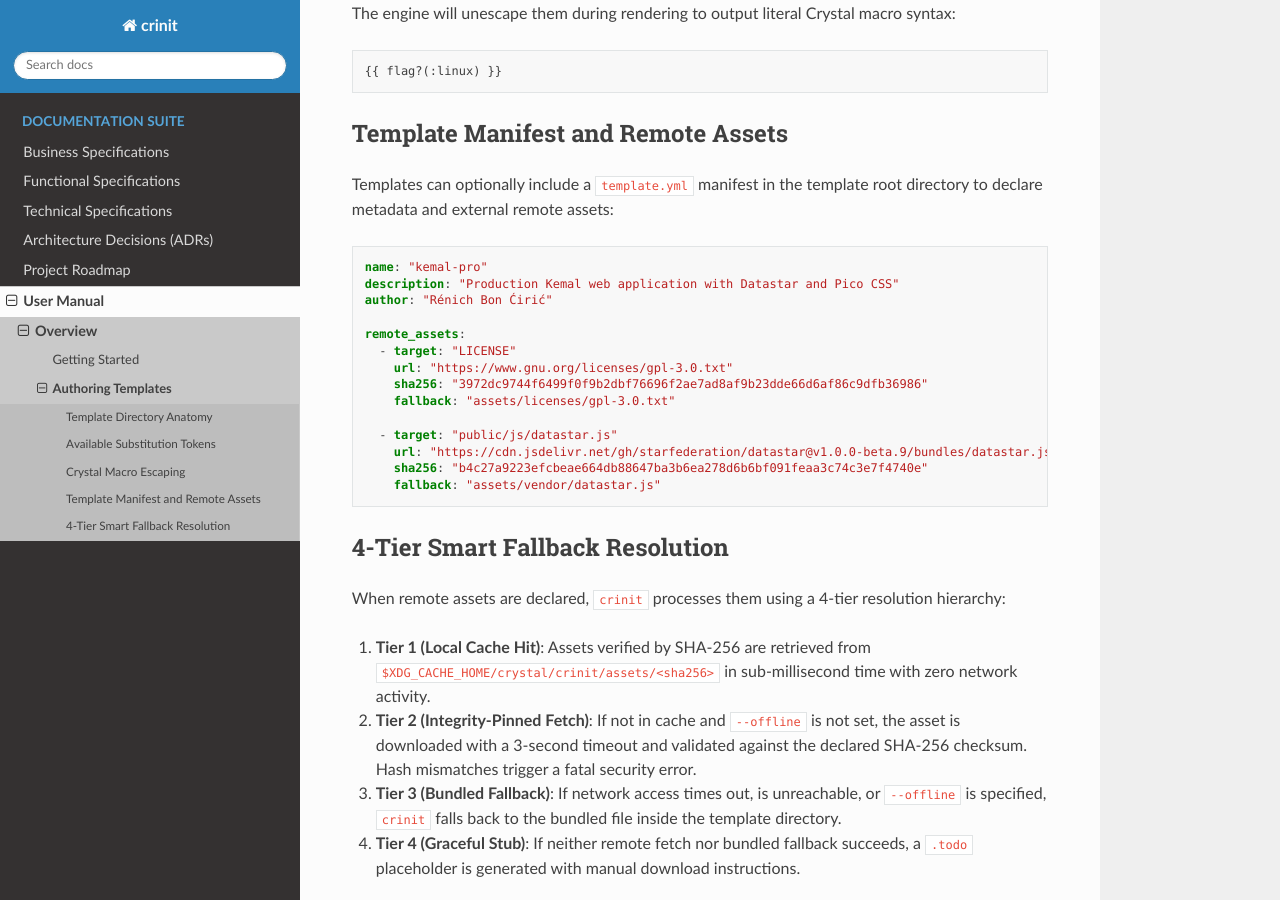
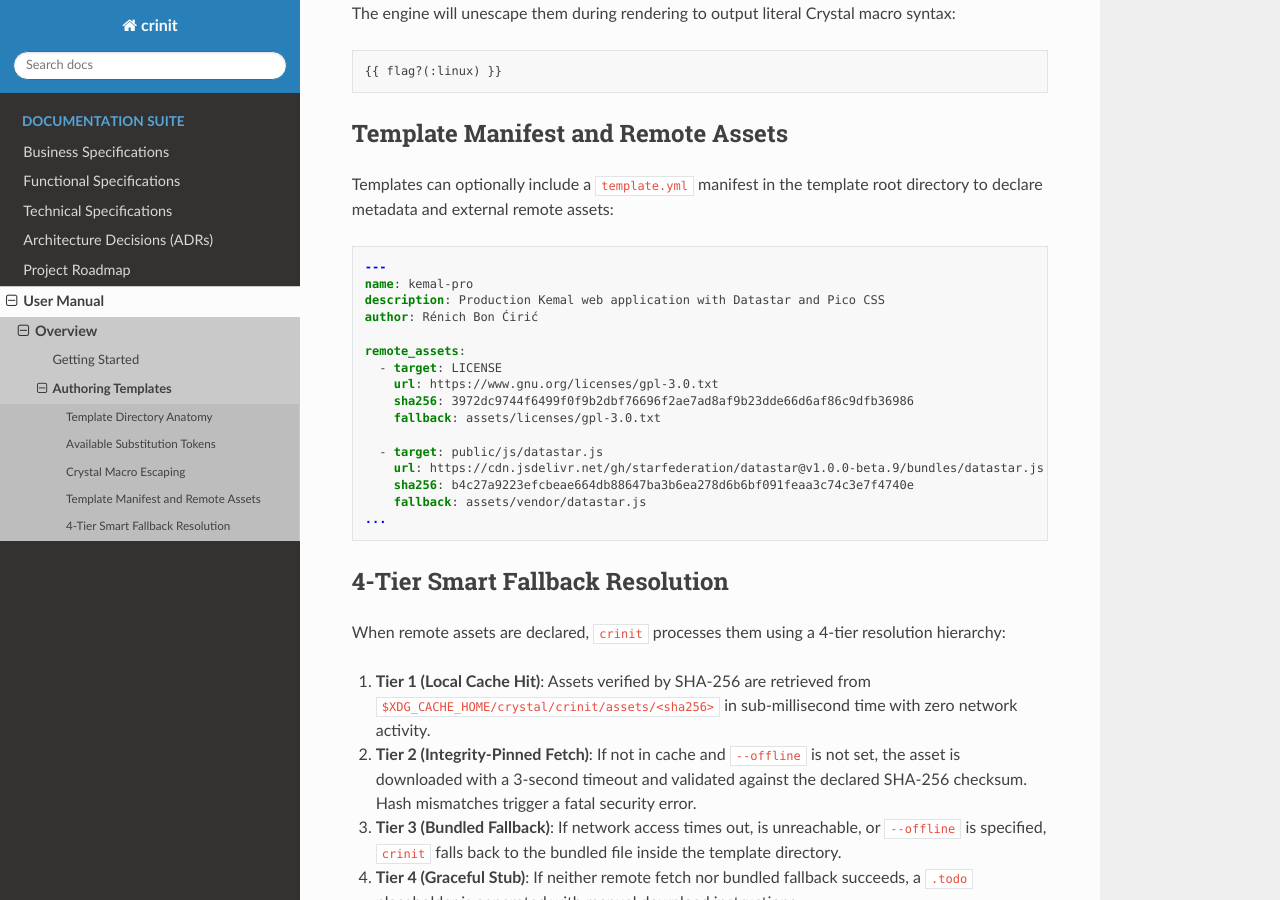
Before and after one commit to renich/crinit, a Sphinx documentation site: the page built from docs/user/guides/authoring-templates.rst, in a window 1280 px wide and 900 px high, scrolled down 1065 px. Built offline with Sphinx 7.4.7 and the Read the Docs theme 3.1.0, drawn with Linux system fonts in a browser that asks for light colours.

```diff
--- a/docs/user/guides/authoring-templates.rst
+++ b/docs/user/guides/authoring-templates.rst
@@ -58,20 +58,22 @@ Templates can optionally include a ``template.yml`` manifest in the template roo
 
 .. code-block:: yaml
 
-   name: "kemal-pro"
-   description: "Production Kemal web application with Datastar and Pico CSS"
-   author: "Rénich Bon Ćirić"
+   ---
+   name: kemal-pro
+   description: Production Kemal web application with Datastar and Pico CSS
+   author: Rénich Bon Ćirić
 
    remote_assets:
-     - target: "LICENSE"
-       url: "https://www.gnu.org/licenses/gpl-3.0.txt"
-       sha256: "3972dc9744f6499f0f9b2dbf76696f2ae7ad8af9b23dde66d6af86c9dfb36986"
-       fallback: "assets/licenses/gpl-3.0.txt"
+     - target: LICENSE
+       url: https://www.gnu.org/licenses/gpl-3.0.txt
+       sha256: 3972dc9744f6499f0f9b2dbf76696f2ae7ad8af9b23dde66d6af86c9dfb36986
+       fallback: assets/licenses/gpl-3.0.txt
 
-     - target: "public/js/datastar.js"
-       url: "https://cdn.jsdelivr.net/gh/starfederation/datastar@v1.0.0-beta.9/bundles/datastar.js"
-       sha256: "b4c27a9223efcbeae664db88647ba3b6ea278d6b6bf091feaa3c74c3e7f4740e"
-       fallback: "assets/vendor/datastar.js"
+     - target: public/js/datastar.js
+       url: https://cdn.jsdelivr.net/gh/starfederation/datastar@v1.0.0-beta.9/bundles/datastar.js
+       sha256: b4c27a9223efcbeae664db88647ba3b6ea278d6b6bf091feaa3c74c3e7f4740e
+       fallback: assets/vendor/datastar.js
+   ...
 
 4-Tier Smart Fallback Resolution
 --------------------------------
```
Also changed, not shown: 5 other files.
